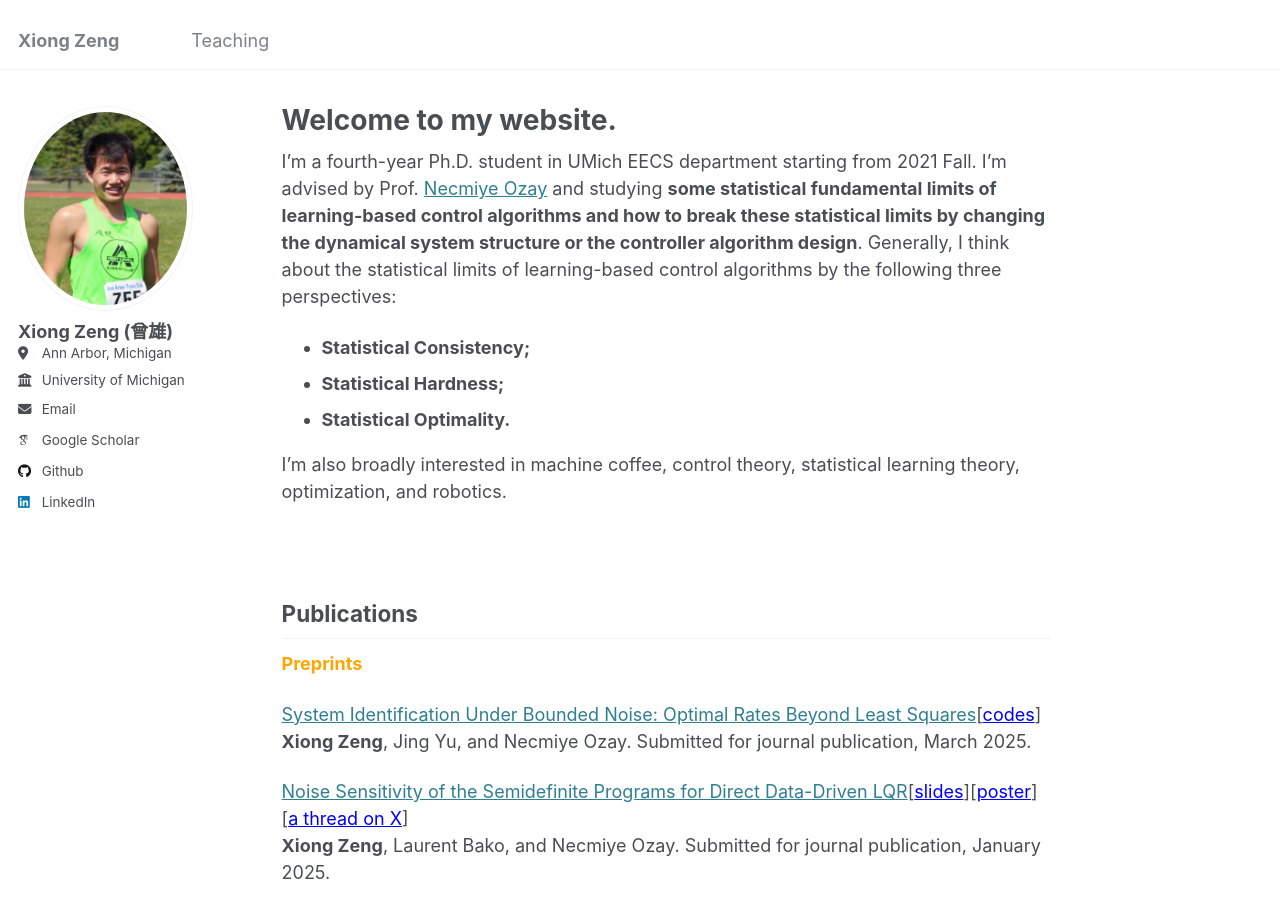
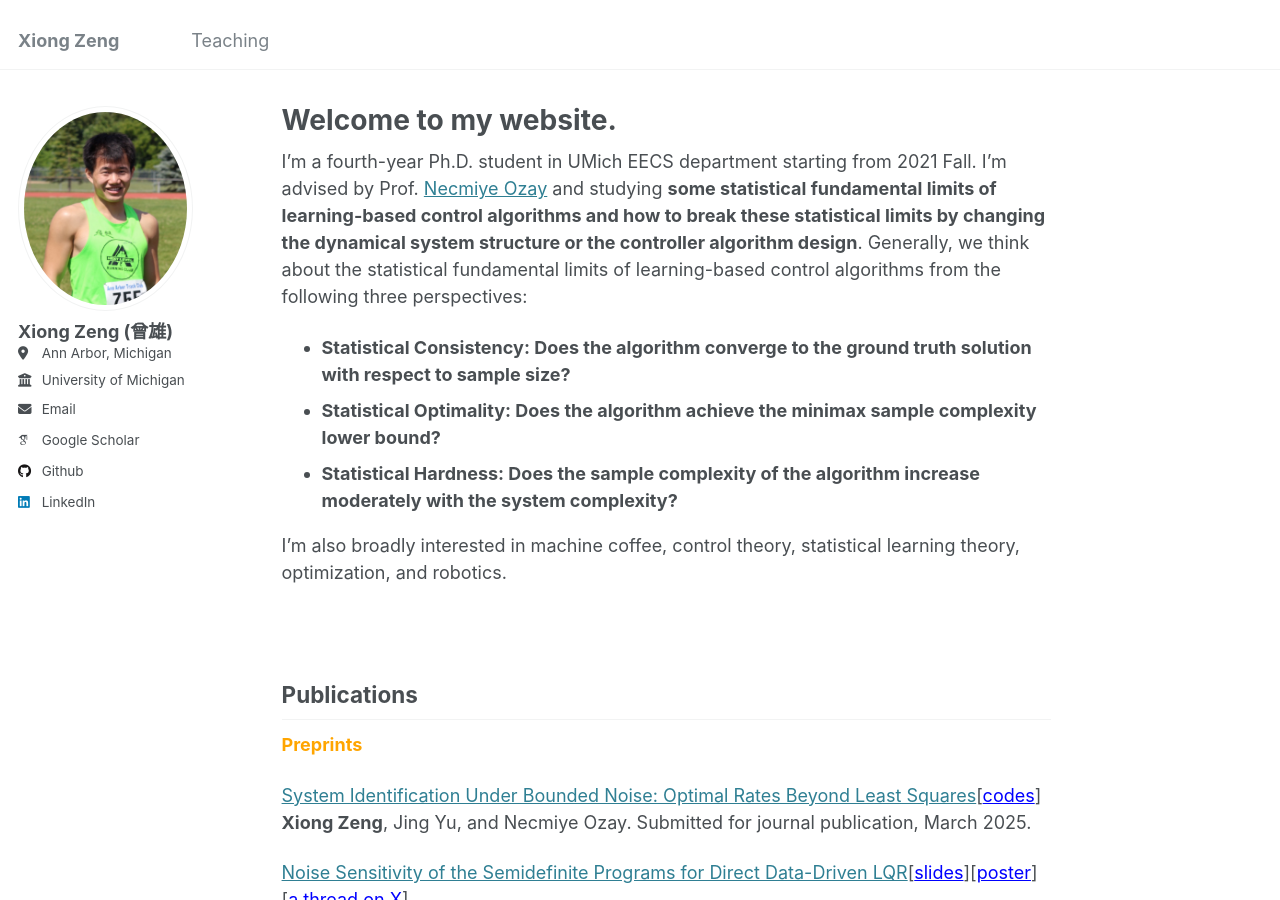
Before and after one commit to zengxiong111/zengxiong.github.io, a Jekyll site: the page built from _pages/about.md, in a window 1280 px wide and 900 px high. Built offline with Jekyll 4.4.1, drawn with Linux system fonts in a browser that asks for light colours; some web fonts are replaced.

Commit message:
Update about.md

```diff
--- a/_pages/about.md
+++ b/_pages/about.md
@@ -7,10 +7,10 @@
   - /about.html
 ---
 
-I'm a fourth-year Ph.D. student in UMich EECS department starting from 2021 Fall. I'm advised by Prof. <a href="https://web.eecs.umich.edu/~necmiye/" target="_blank">Necmiye Ozay</a> and studying **some statistical fundamental limits of learning-based control algorithms and how to break these statistical limits by changing the dynamical system structure or the controller algorithm design**. Generally, I think about the statistical limits of learning-based control algorithms by the following three perspectives:
-- **Statistical Consistency;**
-- **Statistical Hardness;**
-- **Statistical Optimality.**
+I'm a fourth-year Ph.D. student in UMich EECS department starting from 2021 Fall. I'm advised by Prof. <a href="https://web.eecs.umich.edu/~necmiye/" target="_blank">Necmiye Ozay</a> and studying **some statistical fundamental limits of learning-based control algorithms and how to break these statistical limits by changing the dynamical system structure or the controller algorithm design**. Generally, we think about the statistical fundamental limits of learning-based control algorithms from the following three perspectives:
+- **Statistical Consistency: Does the algorithm converge to the ground truth solution with respect to sample size?**
+- **Statistical Optimality: Does the algorithm achieve the minimax sample complexity lower bound?**
+- **Statistical Hardness: Does the sample complexity of the algorithm increase moderately with the system complexity?**
 
 I'm also broadly interested in machine coffee, control theory, statistical learning theory, optimization, and robotics.
 
```
